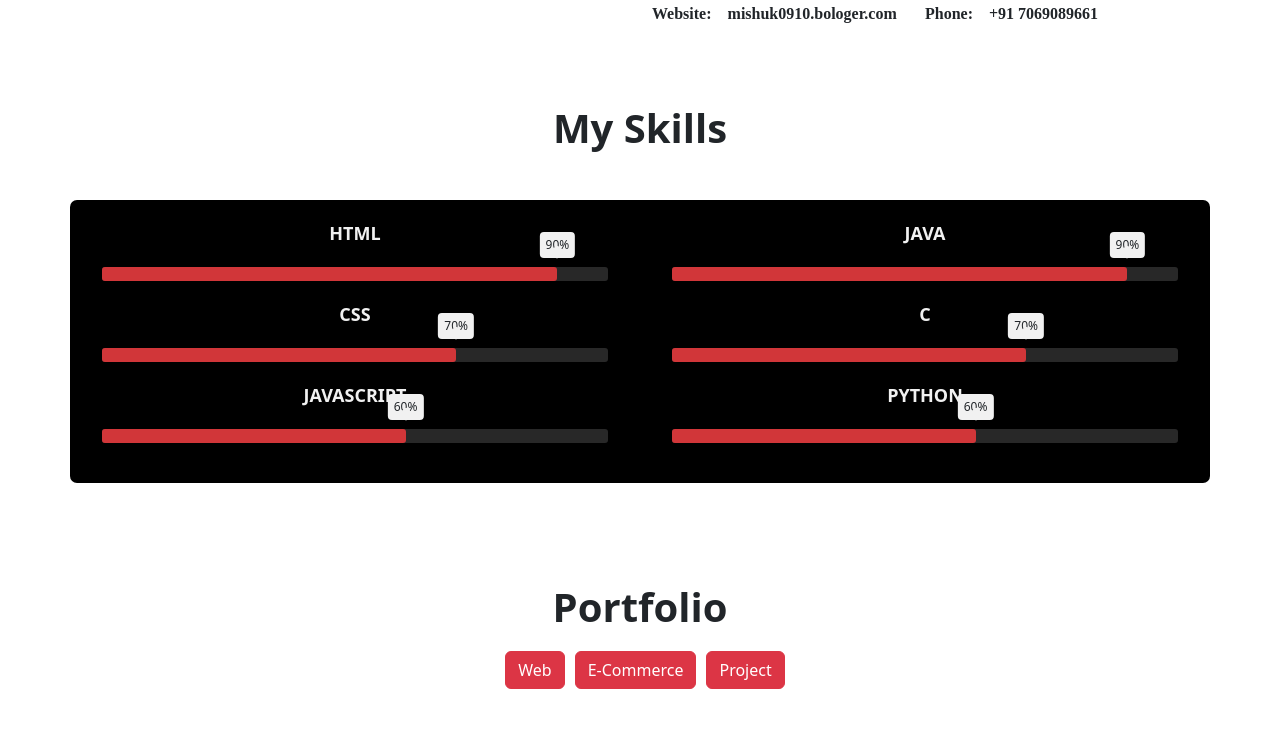
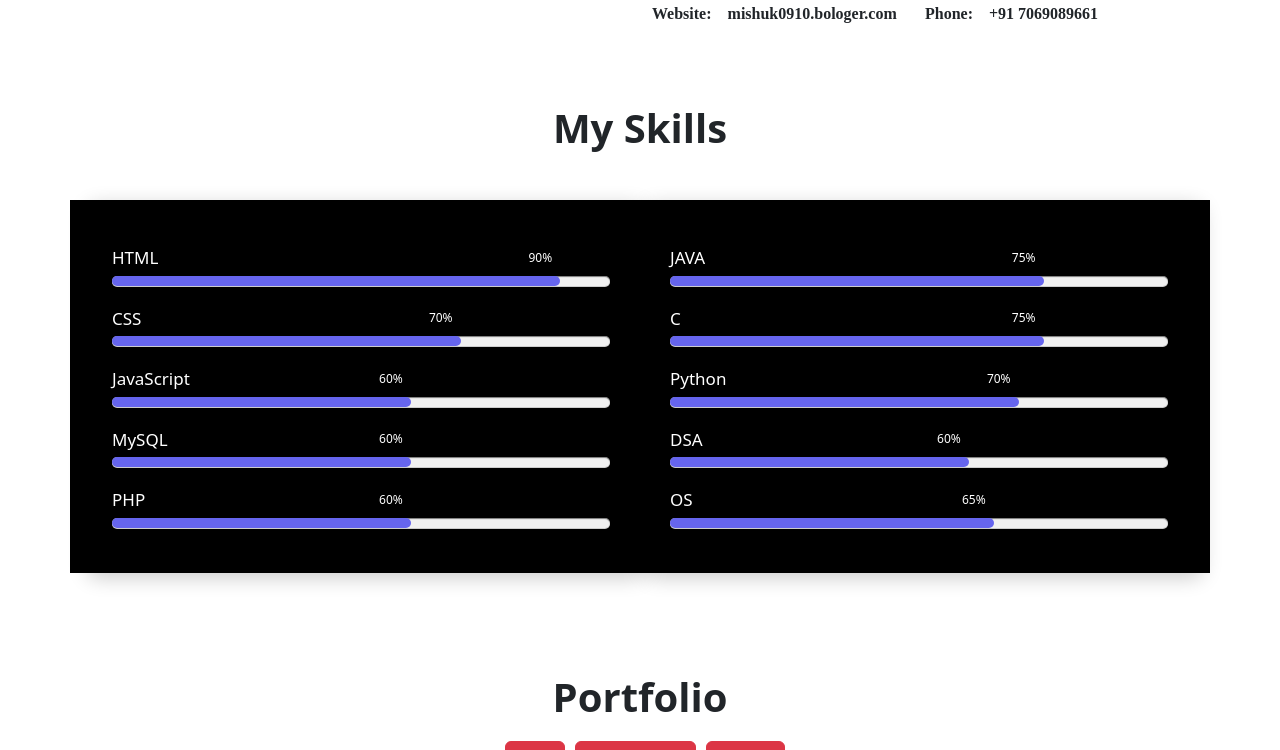
Before and after one commit to mishuk09/Portfolio, a PHP site: page / in a window 1280 px wide. Shown: the part 1222-1972 px from the top of the page. Run offline with PHP 8.4, Linux system fonts and the light colour scheme; some libraries are stand-ins or nearby versions; some web fonts are replaced.

Commit message:
portfolio

```diff
--- a/index.html
+++ b/index.html
@@ -335,9 +335,126 @@
 <h1  class="container text-center skill-h1 my-5">My Skills</h1>
 
 
-<div id="skills" class="container text-center bg-black  skill-section">
+<div id="skills" class="container   bg-black  skill-section">
 
-  <div class="row">
+
+  <div class="skills-bar-position">
+   <div class="skills-bar col-lg-6 col-md-12 col-sm-12">
+
+    <div class="bar">
+      <div class="info">
+        <span>HTML</span>
+      </div>
+      <div class="progress-line html">
+         <span></span>
+      </div>
+    </div>
+    <div class="bar">
+      <div class="info">
+        <span>CSS</span>
+      </div>
+      <div class="progress-line css">
+         <span></span>
+      </div>
+    </div>
+    <div class="bar">
+      <div class="info">
+        <span>JavaScript</span>
+      </div>
+      <div class="progress-line javascript">
+         <span></span>
+      </div>
+    </div>
+    <div class="bar">
+      <div class="info">
+        <span>MySQL</span>
+      </div>
+      <div class="progress-line mysql">
+         <span></span>
+      </div>
+    </div>
+    <div class="bar">
+      <div class="info">
+        <span>PHP</span>
+      </div>
+      <div class="progress-line php">
+         <span></span>
+      </div>
+    </div>
+  </div>
+
+
+
+
+  <div class="skills-bar col-lg-6 col-md-12 col-sm-12 ">
+
+    <div class="bar">
+      <div class="info">
+        <span>JAVA</span>
+      </div>
+      <div class="progress-line JAVA">
+         <span></span>
+      </div>
+    </div>
+    <div class="bar">
+      <div class="info">
+        <span>C</span>
+      </div>
+      <div class="progress-line C">
+         <span></span>
+      </div>
+    </div>
+    <div class="bar">
+      <div class="info">
+        <span>Python</span>
+      </div>
+      <div class="progress-line Python">
+         <span></span>
+      </div>
+    </div>
+    <div class="bar">
+      <div class="info">
+        <span>DSA</span>
+      </div>
+      <div class="progress-line DSA">
+         <span></span>
+      </div>
+    </div>
+    <div class="bar">
+      <div class="info">
+        <span>OS</span>
+      </div>
+      <div class="progress-line OS">
+         <span></span>
+      </div>
+    </div>
+  </div>
+
+
+</div>
+
+
+
+
+
+
+
+
+
+
+
+
+
+
+
+
+
+
+
+
+
+
+  <!-- <div class="row">
     <div class="  col-lg-6 col-md-12 col-sm-12">
 
 
@@ -367,8 +484,8 @@
       </div>
 
 
-    </div>
-    <div class="  col-lg-6 col-md-12 col-sm-12">
+     </div>
+     <div class="  col-lg-6 col-md-12 col-sm-12">
 
 
     <div class="skills">
@@ -397,7 +514,8 @@
 </div>
 
     </div>
-  </div>
+  </div> -->
+
 </div>
 
 
@@ -646,7 +764,7 @@
         </div>
         <div class="portfolio-button">
           <a href="tutorial/web/Tutorial-01/index.html" target="_blank"><button type="button" class="btn btn-danger "  >View</button></a>
-          <a href="https://github.com/mishuk09/RKU_Assignment/tree/main/Html%20%26%20Css/Tutorial-01"  target="_blank"><button type="button" class="btn btn-warning container-fluid">Code</button></a>
+          <a href="https://github.com/mishuk09/RKU_Assignment/tree/main/Html%20%26%20Css/Tutorial-01"  target="_blank"><button type="button" class="btn btn-danger container-fluid">Code</button></a>
 
 
         </div>
@@ -662,7 +780,7 @@
         </div>
         <div class="portfolio-button">
           <a href="tutorial/web/Tutorial-02/index.html" target="_blank"><button type="button" class="btn btn-danger "  >View</button></a>
-          <a href="https://github.com/mishuk09/RKU_Assignment/tree/main/Html%20%26%20Css/Tutorial-02"  target="_blank"><button type="button" class="btn btn-warning container-fluid">Code</button></a>
+          <a href="https://github.com/mishuk09/RKU_Assignment/tree/main/Html%20%26%20Css/Tutorial-02"  target="_blank"><button type="button" class="btn btn-danger container-fluid">Code</button></a>
 
 
         </div>
@@ -677,7 +795,7 @@
         </div>
         <div class="portfolio-button">
           <a href="tutorial/web/Tutorial-02/index2.html" target="_blank"><button type="button" class="btn btn-danger "  >View</button></a>
-          <a href=" https://github.com/mishuk09/RKU_Assignment/tree/main/Html%20%26%20Css/Tutorial-02"  target="_blank"><button type="button" class="btn btn-warning container-fluid">Code</button></a>
+          <a href=" https://github.com/mishuk09/RKU_Assignment/tree/main/Html%20%26%20Css/Tutorial-02"  target="_blank"><button type="button" class="btn btn-danger container-fluid">Code</button></a>
 
 
         </div>
@@ -692,7 +810,7 @@
         </div>
         <div class="portfolio-button">
           <a href="tutorial/web/influencer-gear-main/index.html" target="_blank"><button type="button" class="btn btn-danger "  >View</button></a>
-          <a href="https://github.com/mishuk09/Practice-HTML-CSS-/tree/main/influencer-gear-main"  target="_blank"><button type="button" class="btn btn-warning container-fluid">Code</button></a>
+          <a href="https://github.com/mishuk09/Practice-HTML-CSS-/tree/main/influencer-gear-main"  target="_blank"><button type="button" class="btn btn-danger container-fluid">Code</button></a>
 
 
         </div>
@@ -707,7 +825,7 @@
         </div>
         <div class="portfolio-button">
           <a href="tutorial/web/first-portfolio/Project-1/index.html" target="_blank"><button type="button" class="btn btn-danger "  >View</button></a>
-          <a href=" https://github.com/mishuk09/Practice-HTML-CSS-/tree/main/Html%26css/Html%20%26%20css/HCP-1/Project-1"  target="_blank"><button type="button" class="btn btn-warning container-fluid">Code</button></a>
+          <a href=" https://github.com/mishuk09/Practice-HTML-CSS-/tree/main/Html%26css/Html%20%26%20css/HCP-1/Project-1"  target="_blank"><button type="button" class="btn btn-danger container-fluid">Code</button></a>
 
 
         </div>
@@ -722,7 +840,7 @@
         </div>
         <div class="portfolio-button">
           <a href="tutorial/web/influencer-gear-main/index.html" target="_blank"><button type="button" class="btn btn-danger "  >View</button></a>
-          <a href="https://github.com/mishuk09/Practice-HTML-CSS-/tree/main/influencer-gear-main"  target="_blank"><button type="button" class="btn btn-warning container-fluid">Code</button></a>
+          <a href="https://github.com/mishuk09/Practice-HTML-CSS-/tree/main/influencer-gear-main"  target="_blank"><button type="button" class="btn btn-danger container-fluid">Code</button></a>
 
 
         </div>
@@ -995,7 +1113,7 @@
         <div class="card-footer">
           <div class="social-links social-team mt-3 text-center">
 
-            <a href="https://www.facebook.com/mishuk0910" target="_blank"> <i class="fa-brands fa-facebook"></i></a>
+            <a href="https://www.facebook.com/vickter.sah" target="_blank"> <i class="fa-brands fa-facebook"></i></a>
 
             <a href="https://www.linkedin.com/in/mahadi-hasan-mishuk-1142b21a2/" target="_blank"><i class="fa-brands fa-linkedin"></i></a>
 
--- a/style.css
+++ b/style.css
@@ -378,13 +378,214 @@ body{
 
 
 
+   .skills-bar-position{
+    display: flex;
+   }
+
 
 .skill-h1{
     font-weight: 700;
 }
 
 
-  .skills{
+
+
+
+::selection {
+  color: rgb(0, 0, 0);
+  background: #6665ee;
+}
+
+/* Bar setups */
+.skills-bar {
+  padding: 25px 30px;
+  width: 600px;
+  background: rgb(0, 0, 0);
+  box-shadow: 5px 5px 20px rgba(0,0,0,.2);
+  border-radius:10px;
+}
+
+.skills-bar .bar:not(first-child) {
+  margin: 20px 0;
+}
+
+.skills-bar .bar .info {
+  margin-bottom: 5px;
+  color: white;
+  font-weight: 700;
+}
+
+
+
+.skills-bar .bar .info span {
+  font-weight: 500;
+  font-size:17px;
+  opacity: 0;
+  animation: showText .5s 1s linear forwards;
+}
+
+/* Bar itself */
+.skills-bar .bar .progress-line {
+  height: 10px;
+  width: 100%;
+  background: #f0f0f0;
+  position: relative;
+  transform: scaleX(0);
+  transform-origin:left;
+  border-radius:10px;
+  box-shadow:inset 0 1px 1px rgba(0,0,0,.5),
+    0 1px rgba(255,255,255,.8);
+  animation:animate 1s cubic-bezier(1,0,.5,1) forwards;
+}
+
+/* Skill's Bar */
+.bar .progress-line span {
+  height: 100%;
+  position: absolute;
+  border-radius:10px;
+  transform:scaleX(0);
+  transform-origin:left;
+  background: #6665ee;
+  animation: animate 1s 1s cubic-bezier(1,0,.5,1) forwards;
+}
+
+/* Skill's length */
+.bar .progress-line.html span {
+  width: 90%;
+}
+
+.bar .progress-line.css span {
+  width: 70%;
+}
+
+.bar .progress-line.javascript span {
+  width: 60%;
+}
+
+.bar .progress-line.mysql span {
+  width: 60%;
+}
+
+.bar .progress-line.php span {
+  width: 60%;
+}
+.bar .progress-line.JAVA span {
+  width: 75%;
+}
+.bar .progress-line.C span {
+  width: 75%;
+}
+.bar .progress-line.Python span {
+  width: 70%;
+}
+.bar .progress-line.DSA span {
+  width: 60%;
+}
+.bar .progress-line.OS span {
+  width: 65%;
+}
+
+/* Background for the percentage numbers */
+.progress-line span::before {
+  position: absolute;
+  content: '';
+  top: -10px;
+  right: 0;
+  height: 0;
+  width: 0;
+  border: 7px solid transparent;
+  border-bottom-width:0px;
+  border-right-width:0px;
+  border-top-color:#000;
+  opacity: 0;
+  animation: showText2 .5s 1.5s linear forwards;
+}
+
+/* Percentage numbers */
+.progress-line span::after{
+  position: absolute;
+  top: -28px;
+  right: 0;
+  font-weight:500;
+  background: #000;
+  color: #fff;
+  padding: 1px 8px;
+  font-size:12px;
+  border-radius:3px;
+  opacity: 0;
+  animation: showText2 .5s 1.5s linear forwards;
+}
+
+.progress-line.html span::after {
+  content: "90%";
+}
+
+.progress-line.css span::after {
+  content: "70%";
+}
+
+.progress-line.javascript span::after {
+  content: "60%";
+}
+
+.progress-line.mysql span::after {
+  content: "60%";
+}
+
+.progress-line.php span::after {
+  content: "60%";
+}
+
+.progress-line.JAVA span::after {
+  content: "75%";
+}
+.progress-line.C span::after {
+  content: "75%";
+}
+.progress-line.Python span::after {
+  content: "70%";
+}
+.progress-line.DSA span::after {
+  content: "60%";
+}
+.progress-line.OS span::after {
+  content: "65%";
+}
+/* Animations */
+/* Bar's animation */
+@keyframes animate {
+  100%{
+    transform: scaleX(1);
+  }
+}
+
+/* Skill's name animation */
+@keyframes showText {
+  100% {
+    opacity: 1;
+  }
+}
+
+/* Percentage number's animation */
+@keyframes showText2 {
+  100% {
+    opacity: 1;
+  }
+}
+
+
+
+
+
+
+
+
+
+
+
+
+
+  /* .skills{
     width: 100%;
     max-width: 600px;
     padding: 0 20px;
@@ -455,6 +656,9 @@ body{
       width: 100%;
     }
   }
+
+ */
+
 
 
 
```
